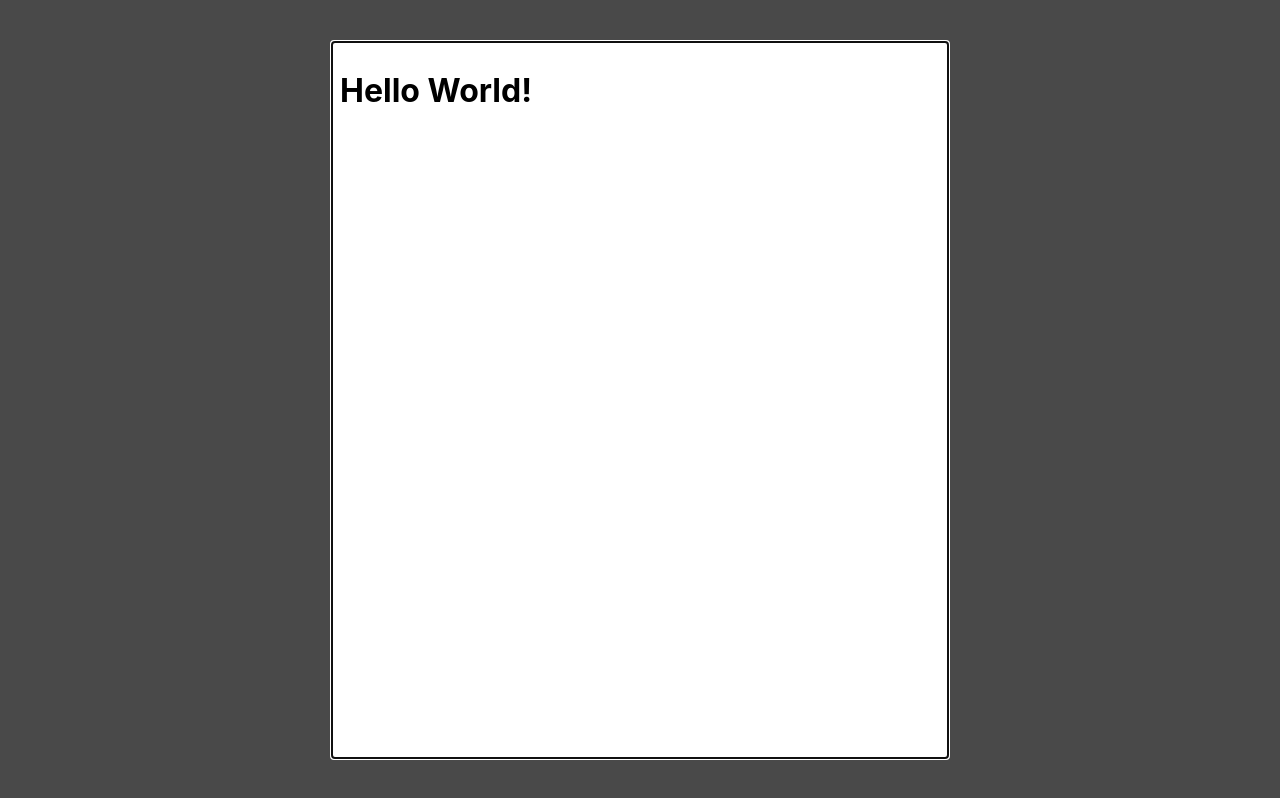
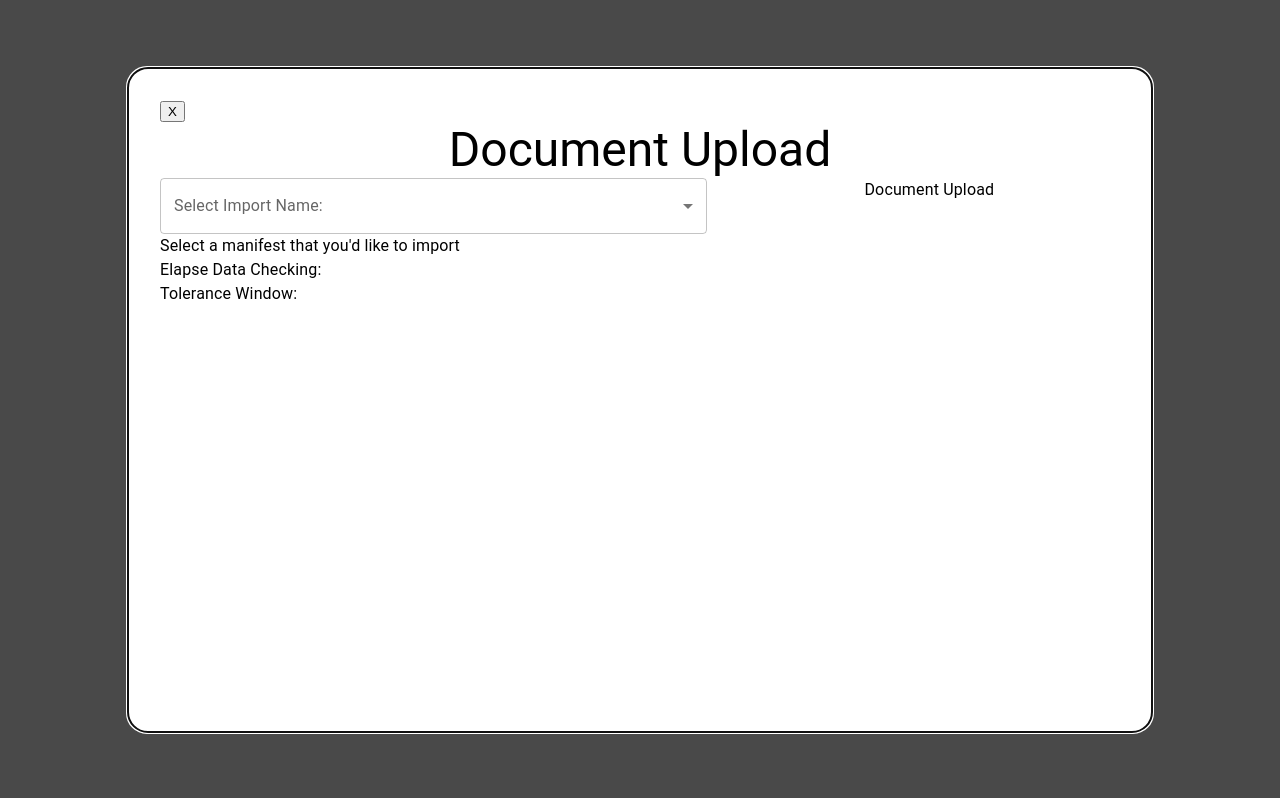
Before and after one commit to jpluncumilla/doc-uploader, a React (Create React App) app: page / in a window 1280 px wide. Built offline with nearby package versions, Linux system fonts and the light colour scheme.

Commit message:
Set up grids and sections in first column

```diff
--- a/src/App.js
+++ b/src/App.js
@@ -8,10 +8,11 @@ const style = {
   top: '50%',
   left: '50%',
   transform: 'translate(-50%, -50%)',
-  width: 600,
-  height: 700,
+  width: '75%',
+  height: '75%',
   bgcolor: '#ffffff',
-  p: 1,
+  p: 4,
+  borderRadius: 5
 }
 
 function App() {
@@ -30,7 +31,6 @@ function App() {
 
         <Modal
           open={openDialog}
-          onClose={dialogToggle}
         >
           <Box sx={style}>
             <DocModal />
--- a/src/components/DocModal.js
+++ b/src/components/DocModal.js
@@ -1,5 +1,48 @@
+import { useState } from "react";
+import { Grid, Typography, FormControl, InputLabel, Select, MenuItem, OutlinedInput } from "@mui/material";
+
 export const DocModal = () => {
+  const [age, setAge] = useState('')
+
+  const handleChange = (event) => {
+    setAge(event.target.value);
+  }
+
     return (
-      <h1>Hello World!</h1>
+      <>
+        <button>X</button>
+
+        <Typography variant="h3" align="center">Document Upload</Typography>
+
+        <Grid container spacing={4}>
+          <Grid item xs={7} align='center'>
+            <FormControl fullWidth>
+              <InputLabel id="demo-simple-select-label">Select Import Name:</InputLabel>
+              <Select
+                value={age}
+                label="Import Name"
+                onChange={handleChange}
+              >
+                <MenuItem value={'Import name 1'}>Import Name 1</MenuItem>
+                <MenuItem value={'Import name 2'}>Import Name 2</MenuItem>
+              </Select>
+            </FormControl>
+
+            {/* UPLOADER */}
+            <Typography variant="body1" align="left">Select a manifest that you'd like to import</Typography>
+
+            {/* DATA CHECKING */}
+            <Typography variant="body1" align="left">Elapse Data Checking:</Typography>
+
+            {/* TOGGLE WINDOW */}
+            <Typography variant="body1" align="left">Tolerance Window:</Typography>
+          </Grid>
+
+
+          <Grid item xs={5} align='center'>
+          <Typography variant="body1" align="center">Document Upload</Typography>
+          </Grid>
+        </Grid>
+      </>
     );
   };
```
